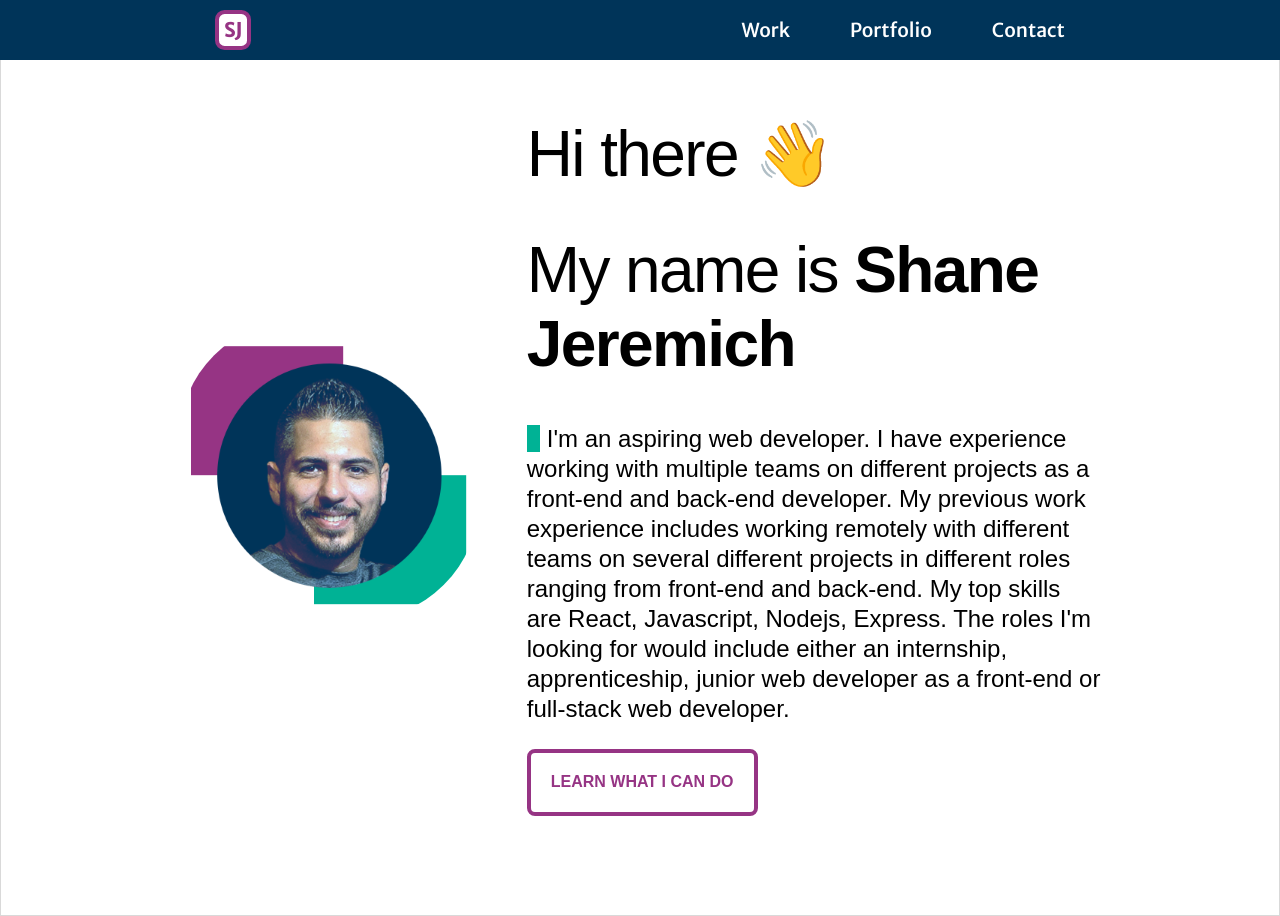
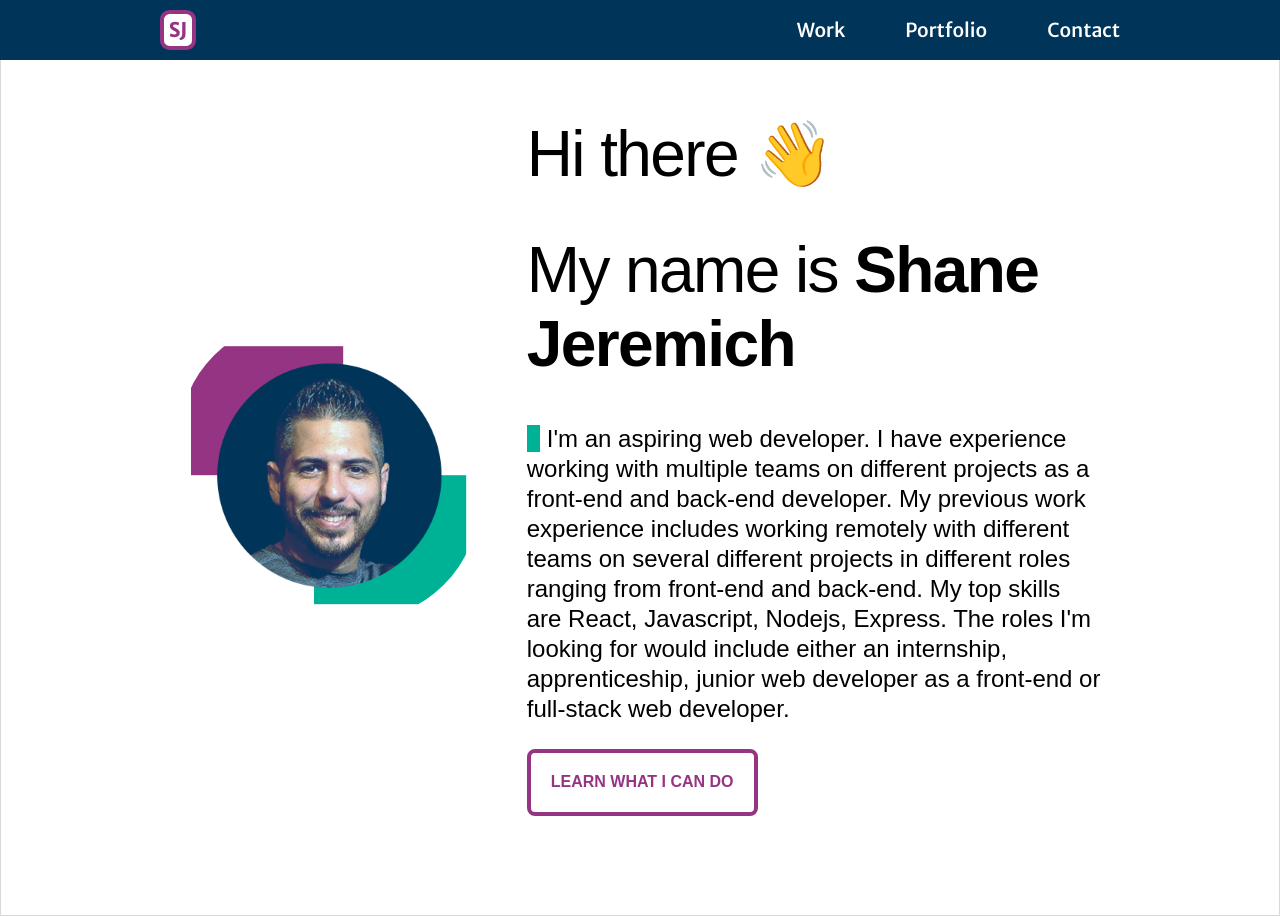
Before and after one commit to shanejeremich/myportfolio, a React (Create React App) app: page / in a window 1280 px wide. Built offline with nearby package versions, Linux system fonts and the light colour scheme.

Commit message:
changed shane jeremich text to button

```diff
--- a/src/layout/Nav/Nav.jsx
+++ b/src/layout/Nav/Nav.jsx
@@ -4,6 +4,7 @@ import "./Nav.scss";
 const Nav = () => {
   return (
     <nav className="nav">
+      <div className="wrapper">
         <span className="header-title">
           <button>SJ</button>
         </span>
@@ -18,6 +19,7 @@ const Nav = () => {
             Contact
           </Link>
         </span>
+      </div>
     </nav>
   );
 };
--- a/src/layout/Nav/Nav.scss
+++ b/src/layout/Nav/Nav.scss
@@ -21,6 +21,13 @@ nav {
     margin-left: 3.125em;
   }
 
+  .wrapper {
+    display: flex;
+    justify-content: space-between;
+    width: 75%;
+    // max-width: calc(100% - 50px);
+  }
+
   button {
     padding: 0.25em;
   }
--- a/src/sass/main.scss
+++ b/src/sass/main.scss
@@ -3,9 +3,9 @@
 @import url("https://fonts.googleapis.com/css2?family=Work+Sans:wght@500&display=swap");
 @import url("https://fonts.googleapis.com/css2?family=Merriweather+Sans:wght@500&display=swap");
 
-* {
-  // border: 1px solid green;
-}
+// * {
+//   border: 1px solid green;
+// }
 
 body {
   font-family: "Work+Sans", sans-serif;
```
Lines whose indentation alone changed are shown as unchanged.
